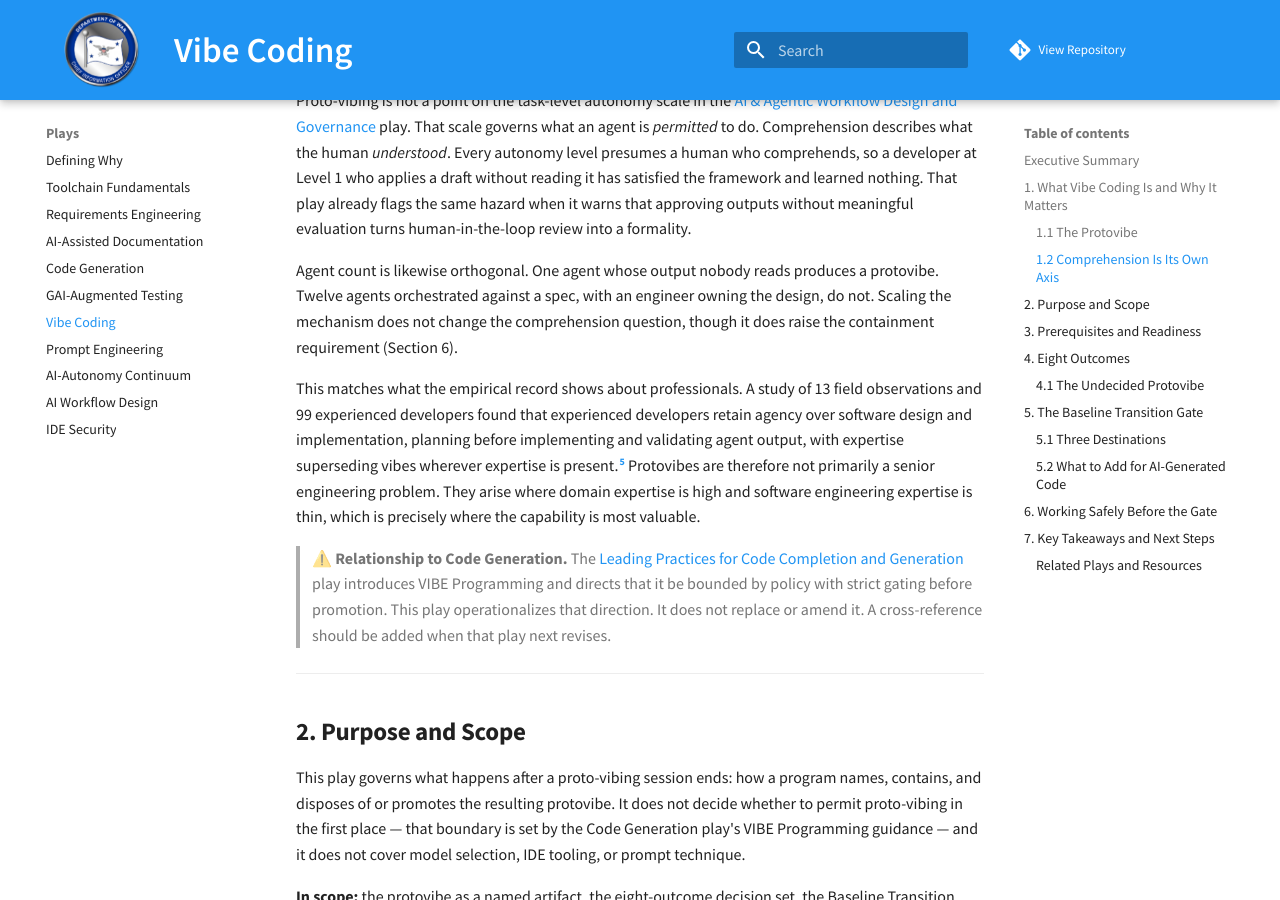
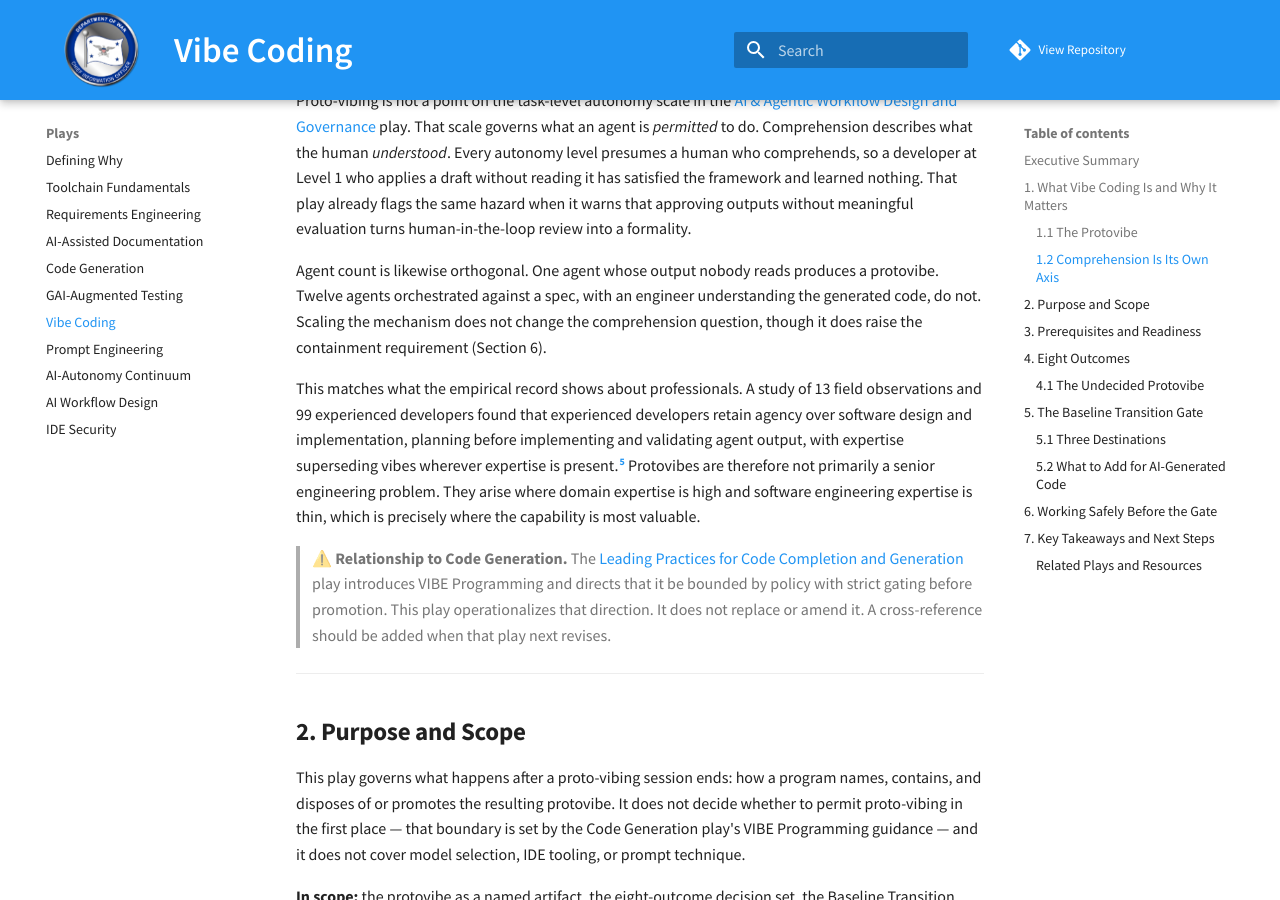
Before and after one commit to Code-dot-mil/AI4SDLC, an MkDocs documentation site: the page built from docs/plays/protovibe_play.md, in a window 1280 px wide and 900 px high, scrolled down 1694 px. Built offline with MkDocs 1.6.1 and Material for MkDocs 9.7.7, drawn with Linux system fonts in a browser that asks for light colours; comment, search, counter and statistics services are not loaded.

Commit message:
docs(protovibe): use comprehension criterion for agents
Clarify that multi-agent output is not a protovibe when an engineer understands the generated code, rather than merely owns the design.

```diff
--- a/docs/plays/protovibe_play.md
+++ b/docs/plays/protovibe_play.md
@@ -41,7 +41,7 @@
 
 Proto-vibing is not a point on the task-level autonomy scale in the [AI & Agentic Workflow Design and Governance](ai_sdlc_workflows-play.md) play. That scale governs what an agent is *permitted* to do. Comprehension describes what the human *understood*. Every autonomy level presumes a human who comprehends, so a developer at Level 1 who applies a draft without reading it has satisfied the framework and learned nothing. That play already flags the same hazard when it warns that approving outputs without meaningful evaluation turns human-in-the-loop review into a formality.
 
-Agent count is likewise orthogonal. One agent whose output nobody reads produces a protovibe. Twelve agents orchestrated against a spec, with an engineer owning the design, do not. Scaling the mechanism does not change the comprehension question, though it does raise the containment requirement (Section 6).
+Agent count is likewise orthogonal. One agent whose output nobody reads produces a protovibe. Twelve agents orchestrated against a spec, with an engineer understanding the generated code, do not. Scaling the mechanism does not change the comprehension question, though it does raise the containment requirement (Section 6).
 
 This matches what the empirical record shows about professionals. A study of 13 field observations and 99 experienced developers found that experienced developers retain agency over software design and implementation, planning before implementing and validating agent output, with expertise superseding vibes wherever expertise is present.[^Huang] Protovibes are therefore not primarily a senior engineering problem. They arise where domain expertise is high and software engineering expertise is thin, which is precisely where the capability is most valuable.
 
```
